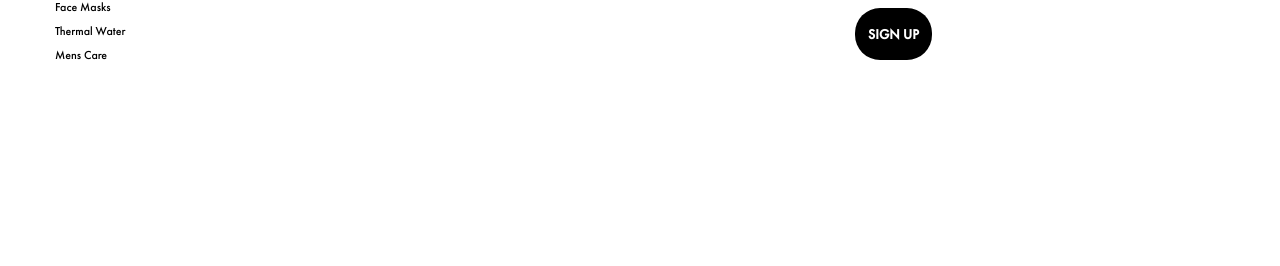
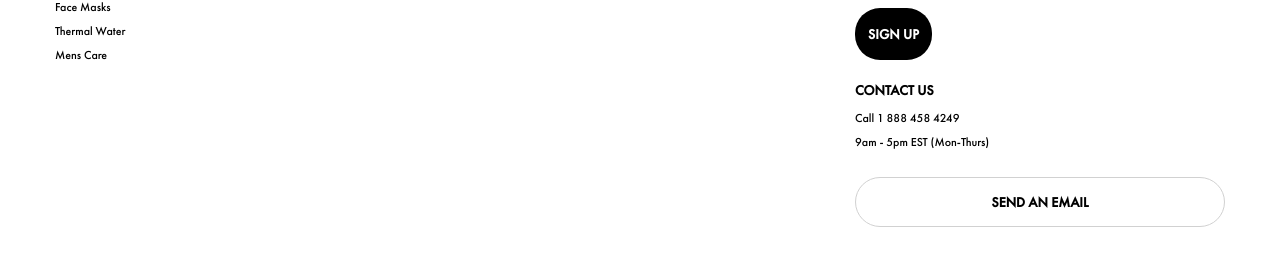
Before and after one commit to haithamabdallah/sky-business, a React (Vite) app: page /organic_foods in a window 1280 px wide. Shown: the part 792-1058 px from the top of the page. Before the commit the page ends 872 px from the top, so only its background shows below. Built offline with nearby package versions, Linux system fonts and the light colour scheme.

Commit message:
finish footer contact part

```diff
--- a/src/components/footer/components/middleFooter/components/contactUs/ContactUs.jsx
+++ b/src/components/footer/components/middleFooter/components/contactUs/ContactUs.jsx
@@ -1,9 +1,11 @@
+import FooterContact from "./components/footerContact/FooterContact";
 import Newsletter from "./components/newsletter/Newsletter";
 
 const ContactUs = () => {
   return (
     <div className="flex flex-col lg:px-[0.9375rem] lg:w-1/3">
       <Newsletter />
+      <FooterContact />
     </div>
   );
 };
--- /dev/null
+++ b/src/components/footer/components/middleFooter/components/contactUs/components/footerContact/FooterContact.jsx
@@ -0,0 +1,37 @@
+import { Link } from "react-router-dom";
+
+const FooterContact = () => {
+  return (
+    <section
+      className="lg:border-b-0 lg:pb-10 block border-b-[0.0625rem] border-b-black
+    pb-0 font-futura"
+    >
+      <span
+        className="lg:font-semibold lg:text-sm lg:leading-5 lg:mb-[0.3125rem] lg:uppercase
+    block font-semibold text-sm leading-5 mb-[0.625rem] uppercase text-black"
+      >
+        Contact us
+      </span>
+      <span className="text-black text-xs leading-[1.25] m-0">
+        Call 1 888 458 4249
+        <br />
+        9am - 5pm EST (Mon-Thurs)
+        <br />
+      </span>
+      <br />
+      <span className="text-black text-xs leading-[1.25] m-0">
+        <Link
+          className="mb-[0.3125rem] text-[#000] bg-white flex items-center justify-center border
+        border-[#d1d1d1] rounded-[1.5625rem] font-semibold text-sm leading-5 h-[3.125rem]
+        px-[0.625rem] uppercase before:inline-block before:align-middle transition-colors
+        duration-300 hover:bg-black hover:text-white"
+          to="/contact"
+        >
+          Send an email
+        </Link>
+      </span>
+    </section>
+  );
+};
+
+export default FooterContact;
--- a/src/components/footer/components/middleFooter/components/contactUs/components/newsletter/Newsletter.jsx
+++ b/src/components/footer/components/middleFooter/components/contactUs/components/newsletter/Newsletter.jsx
@@ -116,7 +116,8 @@ const Newsletter = () => {
               className="min-w-[auto] [white-space:nowrap] appearance-none bg-black border
               border-transparent rounded-[1.5625rem] text-white cursor-pointer inline-block
               font-semibold text-[0.875rem] leading-4 py-[1.0625rem] px-[0.75rem] relative
-              text-center no-underline uppercase transition-colors duration-250 align-middle"
+              text-center no-underline uppercase transition-colors duration-250 align-middle
+              hover:text-black hover:bg-white hover:border-black"
               type="submit"
             >
               Sign up
```
